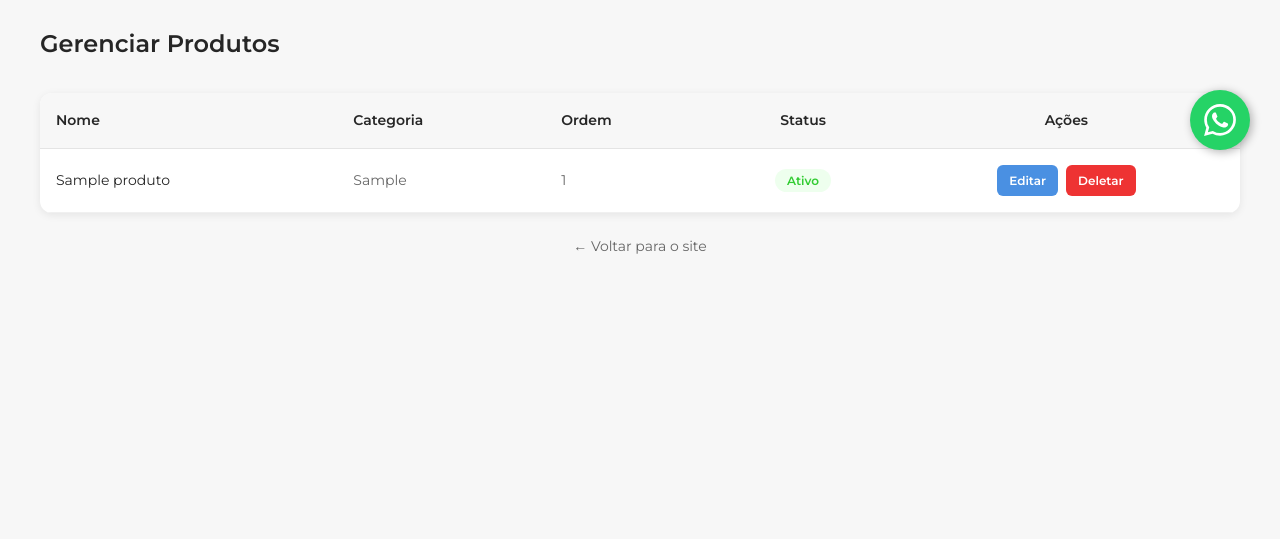
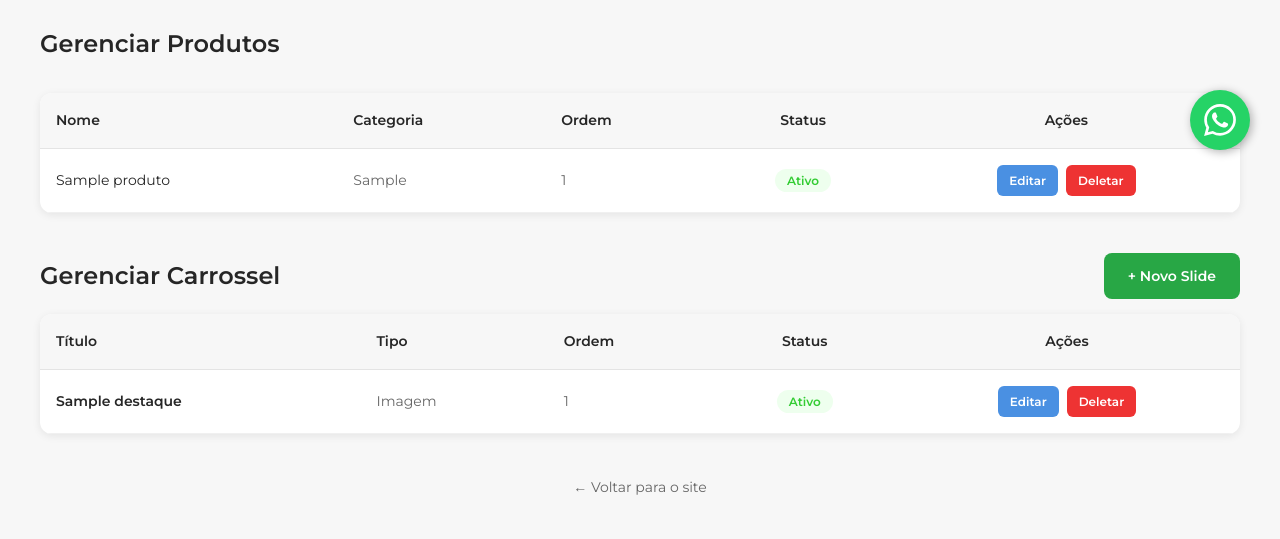
Before and after one commit to HudsonFranco/Beton-Dekor, a Django app: page /admin/produtos/ in a window 1280 px wide. Shown: the part 620-1159 px from the top of the page. Before the commit the page ends 874 px from the top, so only its background shows below. Run offline with Django 5.2, Linux system fonts and the light colour scheme; a user stored in the database is signed in; tables that the repository leaves empty hold one stand-in row (values such as "Sample post"); parts of the project's set-up code (start-up, migrations or seed data) failed here and were passed over; some libraries are stand-ins or nearby versions.

Commit message:
Admin unificado e correção robots

```diff
--- a/betondekor/urls.py
+++ b/betondekor/urls.py
@@ -22,7 +22,6 @@ from django.conf.urls.static import static
 urlpatterns = [
     path('', include('core.urls')),
     path('admin/', admin.site.urls),
-    path('robots.txt', include('core.urls')), # Vamos colocar no core.urls para ficar organizado
 ]
 
 # Serve media files in all environments (needed for local storage)
--- a/core/views.py
+++ b/core/views.py
@@ -137,10 +137,12 @@ def admin_produtos(request):
     produtos_list = Produto.objects.all()
     categorias = CategoriaPrincipal.objects.filter(ativo=True).prefetch_related('subcategorias')
     subcategorias = Subcategoria.objects.select_related('categoria_principal').all()
+    destaques = Destaque.objects.all().order_by('ordem')
     return render(request, 'core/admin/produtos_list.html', {
         'produtos': produtos_list,
         'categorias': categorias,
-        'subcategorias': subcategorias
+        'subcategorias': subcategorias,
+        'destaques': destaques
     })
 
 @login_required
--- a/templates/core/admin/produtos_list.html
+++ b/templates/core/admin/produtos_list.html
@@ -427,7 +427,55 @@
             </div>
         </div>
 
-        <div style="margin-top: 20px; text-align: center;">
+        <!-- Painel de Destaques (Carrossel) -->
+        <div style="margin-top: 40px;">
+            <div style="display: flex; justify-content: space-between; align-items: center; margin-bottom: 15px;">
+                <h3 class="admin-section-title" style="margin: 0;">Gerenciar Carrossel</h3>
+                <a href="{% url 'admin-destaque-create' %}" class="admin-btn" style="background: #28a745;">+ Novo Slide</a>
+            </div>
+
+            <div class="admin-table-wrapper">
+                <table class="admin-table">
+                    <thead>
+                        <tr>
+                            <th>Título</th>
+                            <th>Tipo</th>
+                            <th>Ordem</th>
+                            <th class="text-center">Status</th>
+                            <th class="text-center">Ações</th>
+                        </tr>
+                    </thead>
+                    <tbody>
+                        {% for destaque in destaques %}
+                        <tr>
+                            <td style="font-weight: 600;">{{ destaque.titulo|default:"Sem Título" }}</td>
+                            <td style="color: #666; text-transform: capitalize;">{{ destaque.tipo }}</td>
+                            <td style="color: #666;">{{ destaque.ordem }}</td>
+                            <td class="text-center">
+                                <span class="{% if destaque.ativo %}status-ativo{% else %}status-inativo{% endif %}" style="padding: 4px 12px; border-radius: 12px; font-family: 'Montserrat'; font-size: 12px; font-weight: 600;">
+                                    {% if destaque.ativo %}Ativo{% else %}Inativo{% endif %}
+                                </span>
+                            </td>
+                            <td class="text-center">
+                                <div class="admin-actions-cell">
+                                    <a href="{% url 'admin-destaque-edit' destaque.pk %}" class="admin-action-btn" style="background: #4A90E2;">Editar</a>
+                                    <a href="{% url 'admin-destaque-delete' destaque.pk %}" class="admin-action-btn" style="background: #e33;">Deletar</a>
+                                </div>
+                            </td>
+                        </tr>
+                        {% empty %}
+                        <tr>
+                            <td colspan="5" style="padding: 40px; text-align: center; font-family: 'Montserrat'; font-size: 14px; color: #666;">
+                                Nenhum item no carrossel cadastrado ainda.
+                            </td>
+                        </tr>
+                        {% endfor %}
+                    </tbody>
+                </table>
+            </div>
+        </div>
+
+        <div style="margin-top: 40px; text-align: center;">
             <a href="{% url 'home' %}" style="font-family: 'Montserrat'; font-size: 14px; color: #666; text-decoration: none;">← Voltar para o site</a>
         </div>
     </div>
```
